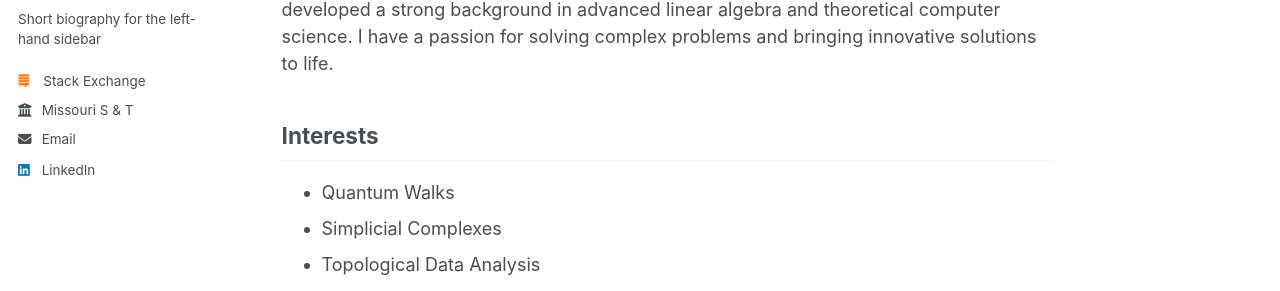
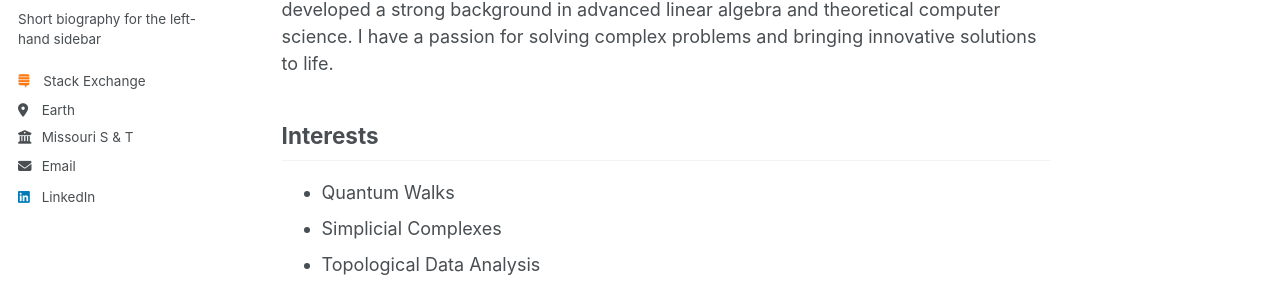
Before and after one commit to soorajss1729/soorajss1729.github.io, a Jekyll site: the page built from _pages/about.md, in a window 1280 px wide. Shown: the part 314-605 px from the top of the page. Built offline with Jekyll 4.4.1, drawn with Linux system fonts in a browser that asks for light colours.

Commit message:
Update _config.yml

```diff
--- a/_config.yml
+++ b/_config.yml
@@ -27,9 +27,9 @@
   bio              : "Short biography for the left-hand sidebar"
 
   stackexchange    : "https://math.stackexchange.com/users/223599/sooraj-soman"
-  location         : #"Earth"
+  location         : "Earth"
   employer         : "Missouri S & T"
-  uri              : #https://www.mst.edu/
+  uri              : # https://www.mst.edu/
   email            : "ss4kx@mst.edu"
 
   # Academic websites
```
